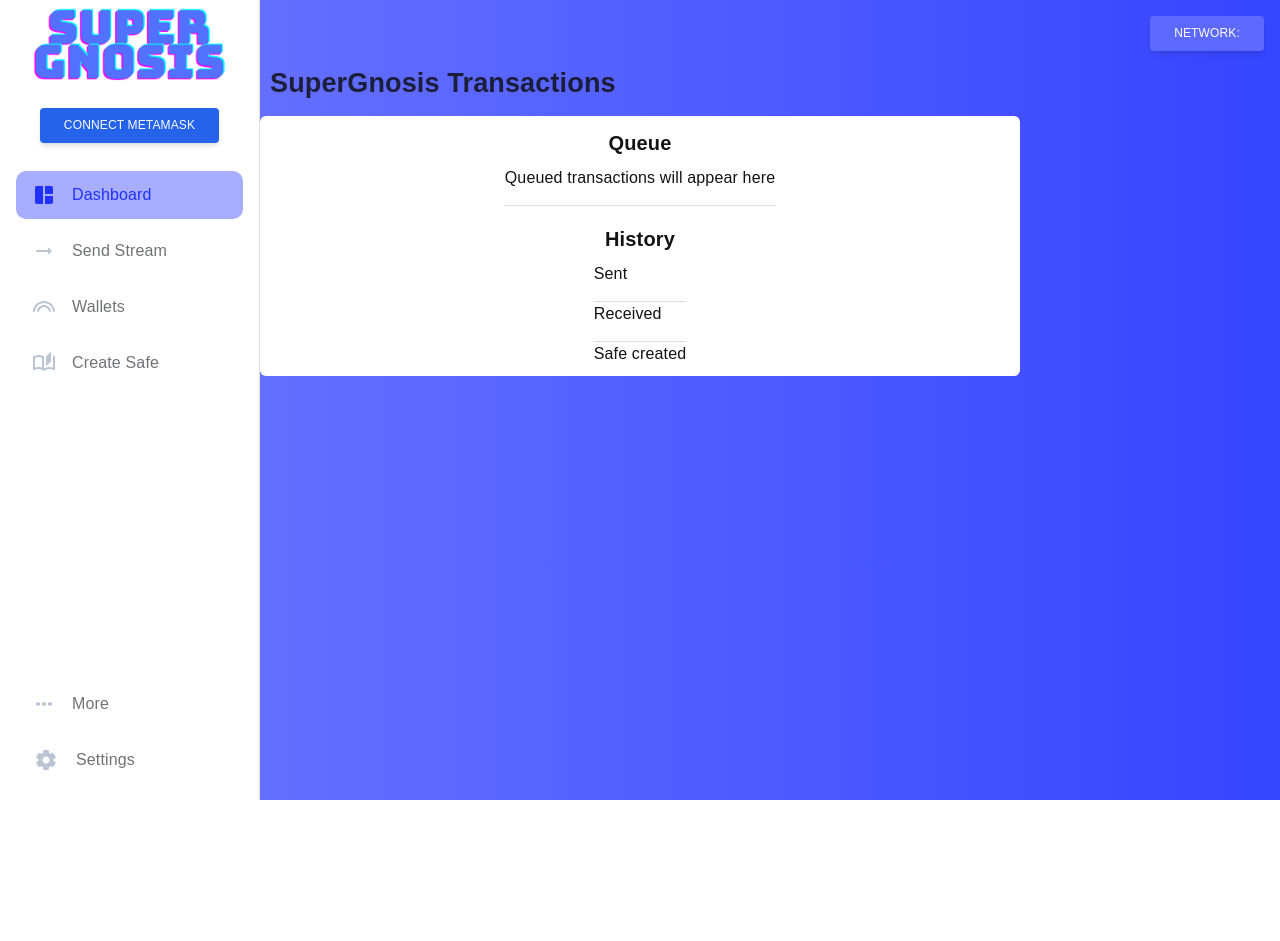
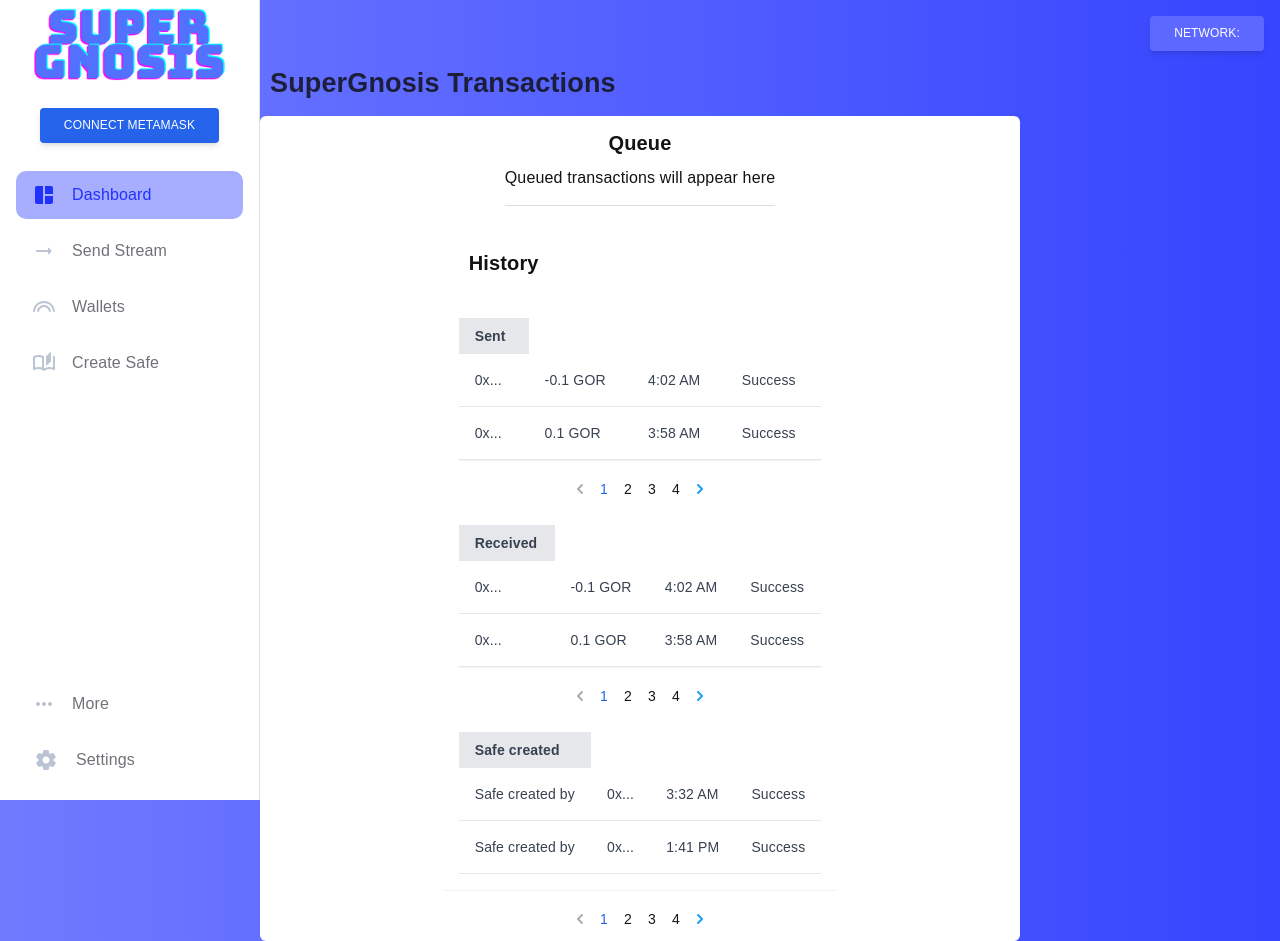
Before and after one commit to FeSuert/rsd, a Next.js app in the folder client/: page /dashboard in a window 1280 px wide. Before the commit the page ends 800 px from the top, so only its background shows below. Built offline with nearby package versions, Linux system fonts and the light colour scheme; no server answers.

Commit message:
Update dashboard.js

```diff
--- a/client/pages/dashboard.js
+++ b/client/pages/dashboard.js
@@ -30,22 +30,164 @@ const Dashboard = () => {
                   </div>
                 </form>
               </div>
-              <span className="card-title">
+              {/* <span className="card-title">
+              History
+              </span> */}
+              <div className="wallets">
+                <form>
+
+<div class="bg-white pb-4 px-4 rounded-md w-full">
+      <div class="flex justify-between w-full pt-6 ">
+      <span className="card-title">
               History
               </span>
-              <div className="wallets">
-                <form>
-                  <div>
-                  Sent
-                  </div>
-                  <hr className="divider" />
-                  <div>
-                  Received
-                  </div>
-                  <hr className="divider" />
-                  <div>
-                  Safe created
-                  </div>
+      </div>
+  <div class="w-full flex justify-end px-2 mt-2">
+        <div class="w-full sm:w-64 inline-block relative ">
+          <div class="pointer-events-none absolute pl-3 inset-y-0 left-0 flex items-center px-2 text-gray-300">
+          </div>
+        </div>
+      </div>
+    <div class="overflow-x-auto mt-6">
+      <table class="table-auto border-collapse w-full">
+        <thead>
+          <tr class="rounded-lg text-sm font-medium text-gray-700 text-left">
+            <th class="px-4 py-2 bg-gray-200 " >Sent</th>
+            <th class="px-4 py-2 "></th>
+            <th class="px-4 py-2 "></th>
+            <th class="px-4 py-2 "></th>
+          </tr>
+        </thead>
+        <tbody class="text-sm font-normal text-gray-700">
+          <tr class="hover:bg-gray-100 border-b border-gray-200 py-10">
+            <td class="px-4 py-4">0x...</td>
+            <td class="px-4 py-4">-0.1 GOR</td>
+            <td class="px-4 py-4">4:02 AM</td>
+            <td class="px-4 py-4">Success</td>
+          </tr>
+          <tr class="hover:bg-gray-100 border-b border-gray-200 py-4">
+            <td class="px-4 py-4 flex items-center">
+            0x...
+
+             </td>
+            <td class="px-4 py-4">0.1 GOR</td>
+            <td class="px-4 py-4">3:58 AM</td>
+            <td class="px-4 py-4">Success</td>
+
+          </tr>
+
+        </tbody>
+      </table>
+    </div>
+  	 <div id="pagination" class="w-full flex justify-center border-t border-gray-100 pt-4 items-center">
+
+        <svg class="h-6 w-6" width="24" height="24" viewBox="0 0 24 24" fill="none" xmlns="http://www.w3.org/2000/svg">
+<g opacity="0.4">
+<path fill-rule="evenodd" clip-rule="evenodd" d="M9 12C9 12.2652 9.10536 12.5196 9.29289 12.7071L13.2929 16.7072C13.6834 17.0977 14.3166 17.0977 14.7071 16.7072C15.0977 16.3167 15.0977 15.6835 14.7071 15.293L11.4142 12L14.7071 8.70712C15.0977 8.31659 15.0977 7.68343 14.7071 7.29289C14.3166 6.90237 13.6834 6.90237 13.2929 7.29289L9.29289 11.2929C9.10536 11.4804 9 11.7348 9 12Z" fill="#2C2C2C"/>
+</g>
+</svg>
+
+        <p class="leading-relaxed cursor-pointer mx-2 text-blue-600 hover:text-blue-600 text-sm">1</p>
+        <p class="leading-relaxed cursor-pointer mx-2 text-sm hover:text-blue-600" >2</p>
+        <p class="leading-relaxed cursor-pointer mx-2 text-sm hover:text-blue-600"> 3 </p>
+        <p class="leading-relaxed cursor-pointer mx-2 text-sm hover:text-blue-600"> 4 </p>
+        <svg class="h-6 w-6" width="24" height="24" viewBox="0 0 24 24" fill="none" xmlns="http://www.w3.org/2000/svg">
+<path fill-rule="evenodd" clip-rule="evenodd" d="M15 12C15 11.7348 14.8946 11.4804 14.7071 11.2929L10.7071 7.2929C10.3166 6.9024 9.6834 6.9024 9.2929 7.2929C8.9024 7.6834 8.9024 8.3166 9.2929 8.7071L12.5858 12L9.2929 15.2929C8.9024 15.6834 8.9024 16.3166 9.2929 16.7071C9.6834 17.0976 10.3166 17.0976 10.7071 16.7071L14.7071 12.7071C14.8946 12.5196 15 12.2652 15 12Z" fill="#18A0FB"/>
+</svg>
+
+      </div>
+      <div class="overflow-x-auto mt-6">
+      <table class="table-auto border-collapse w-full">
+        <thead>
+          <tr class="rounded-lg text-sm font-medium text-gray-700 text-left">
+            <th class="px-4 py-2 bg-gray-200 " >Received</th>
+            <th class="px-4 py-2 "></th>
+            <th class="px-4 py-2 "></th>
+            <th class="px-4 py-2 "></th>
+          </tr>
+        </thead>
+        <tbody class="text-sm font-normal text-gray-700">
+          <tr class="hover:bg-gray-100 border-b border-gray-200 py-10">
+            <td class="px-4 py-4">0x...</td>
+            <td class="px-4 py-4">-0.1 GOR</td>
+            <td class="px-4 py-4">4:02 AM</td>
+            <td class="px-4 py-4">Success</td>
+          </tr>
+          <tr class="hover:bg-gray-100 border-b border-gray-200 py-4">
+            <td class="px-4 py-4 flex items-center">
+            0x...
+
+             </td>
+            <td class="px-4 py-4">0.1 GOR</td>
+            <td class="px-4 py-4">3:58 AM</td>
+            <td class="px-4 py-4">Success</td>
+
+          </tr>
+
+        </tbody>
+      </table>
+    </div>
+    <div id="pagination" class="w-full flex justify-center border-t border-gray-100 pt-4 items-center">
+
+        <svg class="h-6 w-6" width="24" height="24" viewBox="0 0 24 24" fill="none" xmlns="http://www.w3.org/2000/svg">
+<g opacity="0.4">
+<path fill-rule="evenodd" clip-rule="evenodd" d="M9 12C9 12.2652 9.10536 12.5196 9.29289 12.7071L13.2929 16.7072C13.6834 17.0977 14.3166 17.0977 14.7071 16.7072C15.0977 16.3167 15.0977 15.6835 14.7071 15.293L11.4142 12L14.7071 8.70712C15.0977 8.31659 15.0977 7.68343 14.7071 7.29289C14.3166 6.90237 13.6834 6.90237 13.2929 7.29289L9.29289 11.2929C9.10536 11.4804 9 11.7348 9 12Z" fill="#2C2C2C"/>
+</g>
+</svg>
+
+        <p class="leading-relaxed cursor-pointer mx-2 text-blue-600 hover:text-blue-600 text-sm">1</p>
+        <p class="leading-relaxed cursor-pointer mx-2 text-sm hover:text-blue-600" >2</p>
+        <p class="leading-relaxed cursor-pointer mx-2 text-sm hover:text-blue-600"> 3 </p>
+        <p class="leading-relaxed cursor-pointer mx-2 text-sm hover:text-blue-600"> 4 </p>
+        <svg class="h-6 w-6" width="24" height="24" viewBox="0 0 24 24" fill="none" xmlns="http://www.w3.org/2000/svg">
+<path fill-rule="evenodd" clip-rule="evenodd" d="M15 12C15 11.7348 14.8946 11.4804 14.7071 11.2929L10.7071 7.2929C10.3166 6.9024 9.6834 6.9024 9.2929 7.2929C8.9024 7.6834 8.9024 8.3166 9.2929 8.7071L12.5858 12L9.2929 15.2929C8.9024 15.6834 8.9024 16.3166 9.2929 16.7071C9.6834 17.0976 10.3166 17.0976 10.7071 16.7071L14.7071 12.7071C14.8946 12.5196 15 12.2652 15 12Z" fill="#18A0FB"/>
+</svg>
+      </div>
+      <div class="overflow-x-auto mt-6">
+      <table class="table-auto border-collapse w-full">
+        <thead>
+          <tr class="rounded-lg text-sm font-medium text-gray-700 text-left">
+            <th class="px-4 py-2 bg-gray-200 " >Safe created</th>
+            <th class="px-4 py-2 "></th>
+            <th class="px-4 py-2 "></th>
+            <th class="px-4 py-2 "></th>
+          </tr>
+        </thead>
+        <tbody class="text-sm font-normal text-gray-700">
+          <tr class="hover:bg-gray-100 border-b border-gray-200 py-10">
+            <td class="px-4 py-4">Safe created by</td>
+            <td class="px-4 py-4">0x...</td>
+            <td class="px-4 py-4">3:32 AM</td>
+            <td class="px-4 py-4">Success</td>
+          </tr>
+          <tr class="hover:bg-gray-100 border-b border-gray-200 py-4">
+          <td class="px-4 py-4">Safe created by</td>
+            <td class="px-4 py-4">0x...</td>
+            <td class="px-4 py-4">1:41 PM</td>
+            <td class="px-4 py-4">Success</td>
+          </tr>
+
+        </tbody>
+      </table>
+    </div>
+    </div>
+                  {/* <hr className="divider" /> */}
+                  <div id="pagination" class="w-full flex justify-center border-t border-gray-100 pt-4 items-center">
+
+        <svg class="h-6 w-6" width="24" height="24" viewBox="0 0 24 24" fill="none" xmlns="http://www.w3.org/2000/svg">
+<g opacity="0.4">
+<path fill-rule="evenodd" clip-rule="evenodd" d="M9 12C9 12.2652 9.10536 12.5196 9.29289 12.7071L13.2929 16.7072C13.6834 17.0977 14.3166 17.0977 14.7071 16.7072C15.0977 16.3167 15.0977 15.6835 14.7071 15.293L11.4142 12L14.7071 8.70712C15.0977 8.31659 15.0977 7.68343 14.7071 7.29289C14.3166 6.90237 13.6834 6.90237 13.2929 7.29289L9.29289 11.2929C9.10536 11.4804 9 11.7348 9 12Z" fill="#2C2C2C"/>
+</g>
+</svg>
+
+        <p class="leading-relaxed cursor-pointer mx-2 text-blue-600 hover:text-blue-600 text-sm">1</p>
+        <p class="leading-relaxed cursor-pointer mx-2 text-sm hover:text-blue-600" >2</p>
+        <p class="leading-relaxed cursor-pointer mx-2 text-sm hover:text-blue-600"> 3 </p>
+        <p class="leading-relaxed cursor-pointer mx-2 text-sm hover:text-blue-600"> 4 </p>
+        <svg class="h-6 w-6" width="24" height="24" viewBox="0 0 24 24" fill="none" xmlns="http://www.w3.org/2000/svg">
+<path fill-rule="evenodd" clip-rule="evenodd" d="M15 12C15 11.7348 14.8946 11.4804 14.7071 11.2929L10.7071 7.2929C10.3166 6.9024 9.6834 6.9024 9.2929 7.2929C8.9024 7.6834 8.9024 8.3166 9.2929 8.7071L12.5858 12L9.2929 15.2929C8.9024 15.6834 8.9024 16.3166 9.2929 16.7071C9.6834 17.0976 10.3166 17.0976 10.7071 16.7071L14.7071 12.7071C14.8946 12.5196 15 12.2652 15 12Z" fill="#18A0FB"/>
+</svg>
+      </div>
                 </form>
               </div>
         </div>
```
